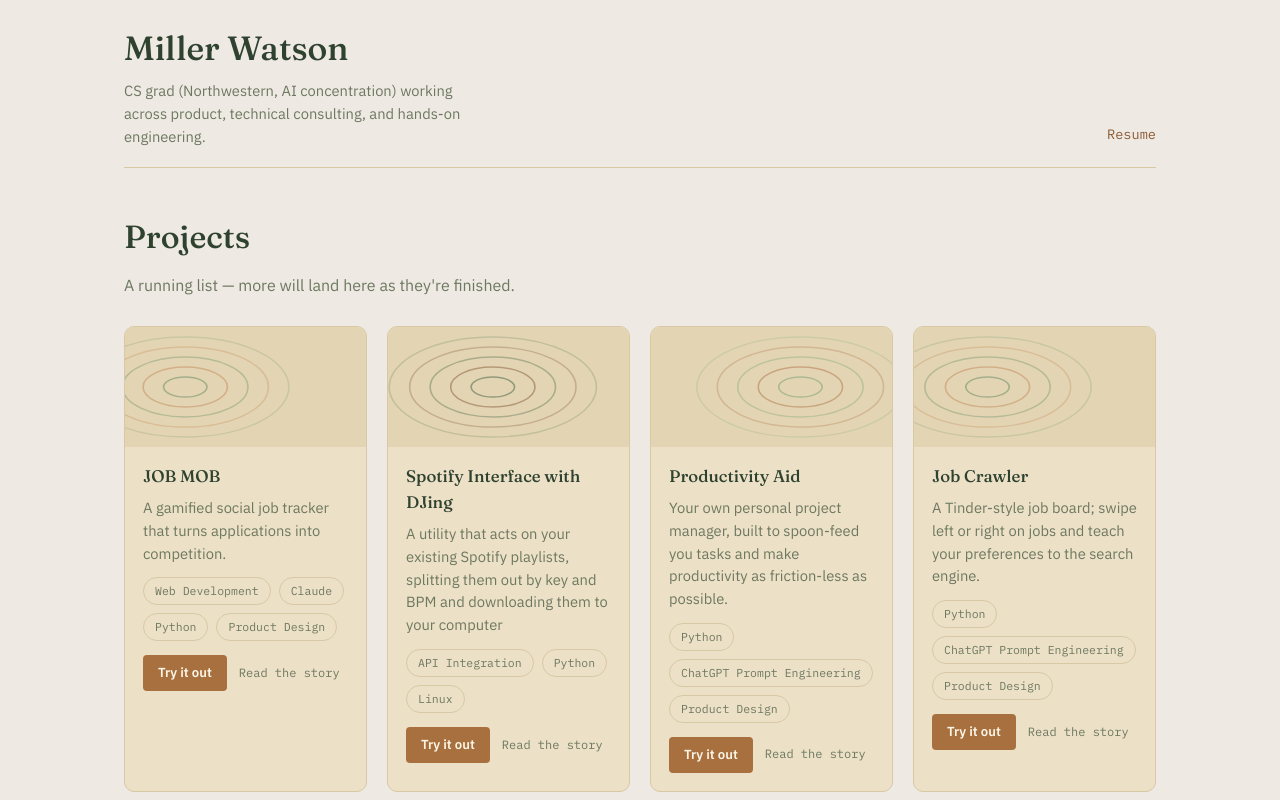
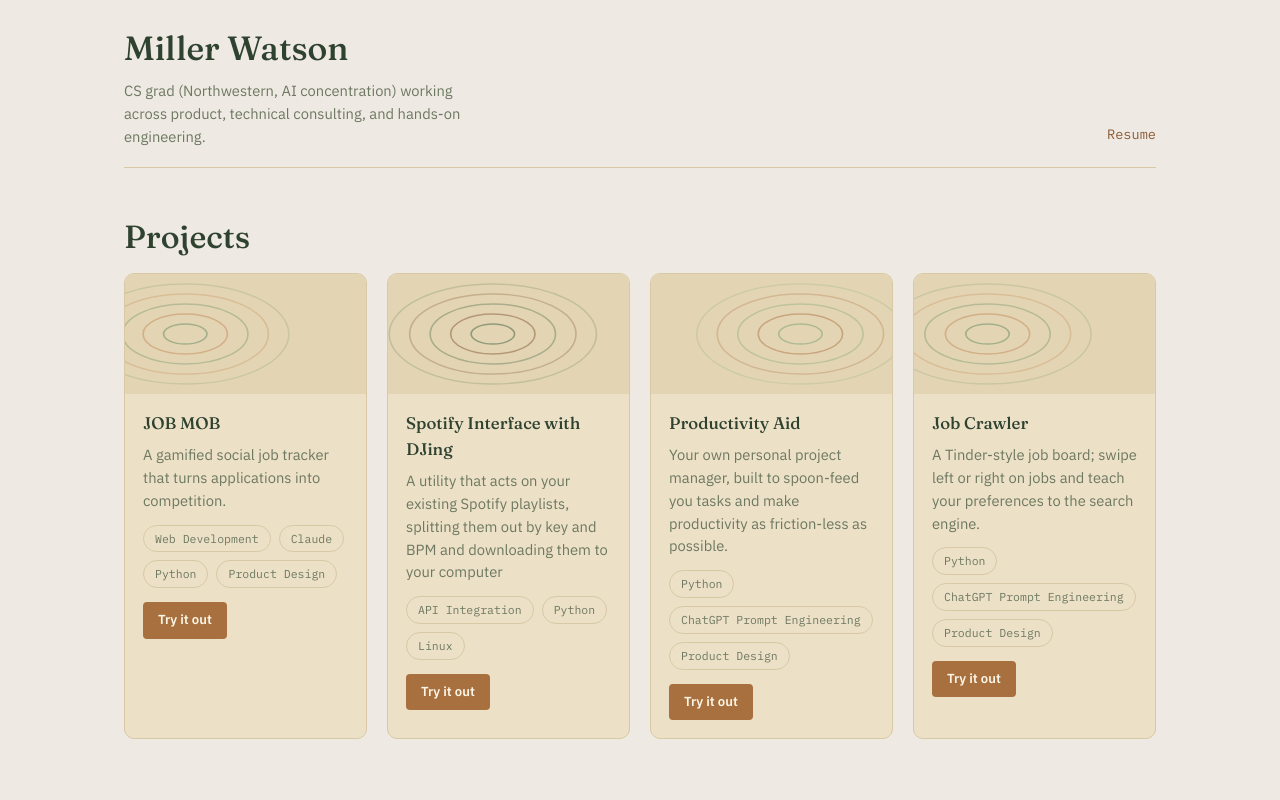
Before and after one commit to millerwatson/millerwatson.github.io, a React (Vite) app: page / in a window 1280 px wide. Shown: the top 800 px of the page. Built offline with nearby package versions, Linux system fonts and the light colour scheme.

Commit message:
small layout changes and text changes

```diff
--- a/src/components/ProjectCard.jsx
+++ b/src/components/ProjectCard.jsx
@@ -77,7 +77,6 @@ export default function ProjectCard({ project, index }) {
           >
             Try it out
           </a>
-          <span className="card-hint">Read the story</span>
         </div>
       </div>
     </div>
--- a/src/components/Projects.jsx
+++ b/src/components/Projects.jsx
@@ -5,9 +5,6 @@ export default function Projects() {
   return (
     <section id="projects" className="projects">
       <h2>Projects</h2>
-      <p className="section-lede">
-        A running list — more will land here as they're finished.
-      </p>
       <div className="project-grid">
         {projects.map((project, index) => (
           <ProjectCard key={project.id} project={project} index={index} />
```
